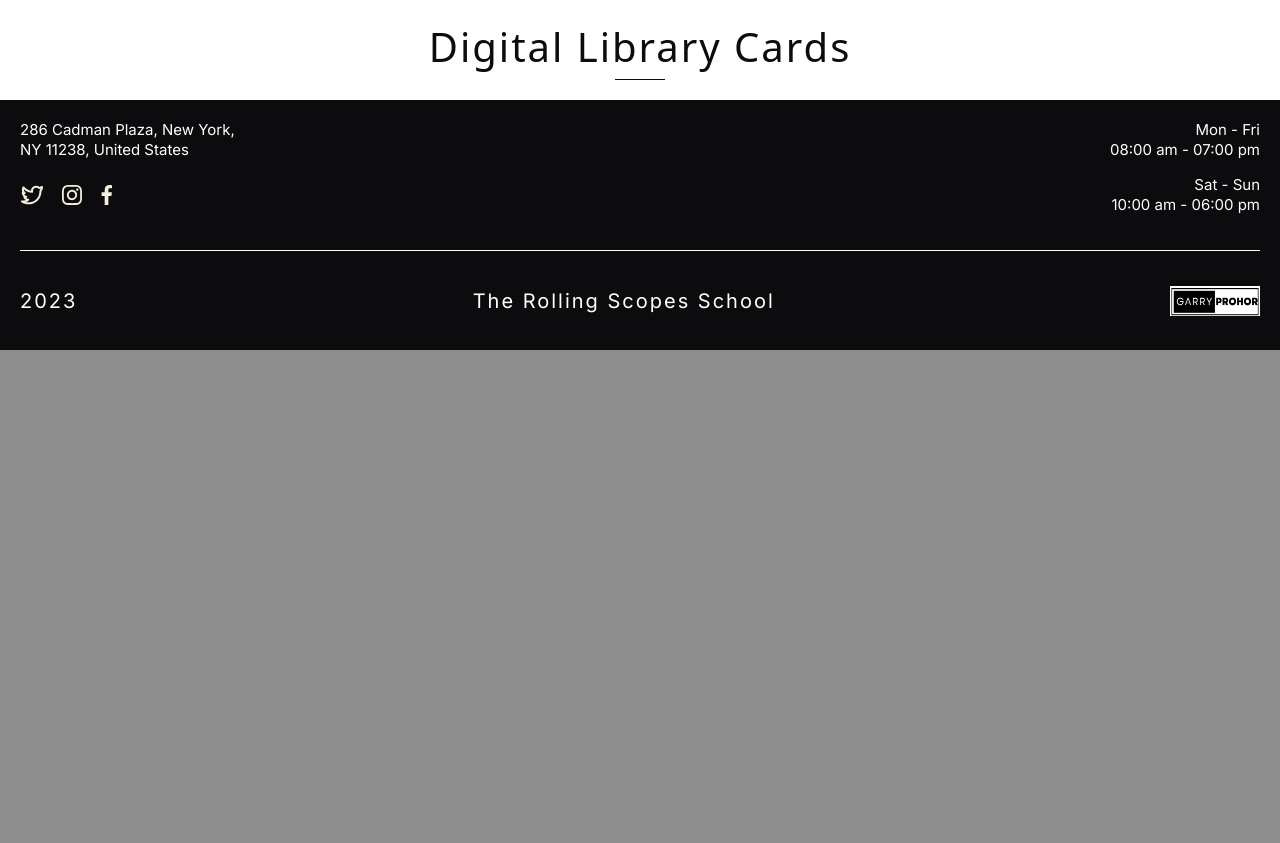
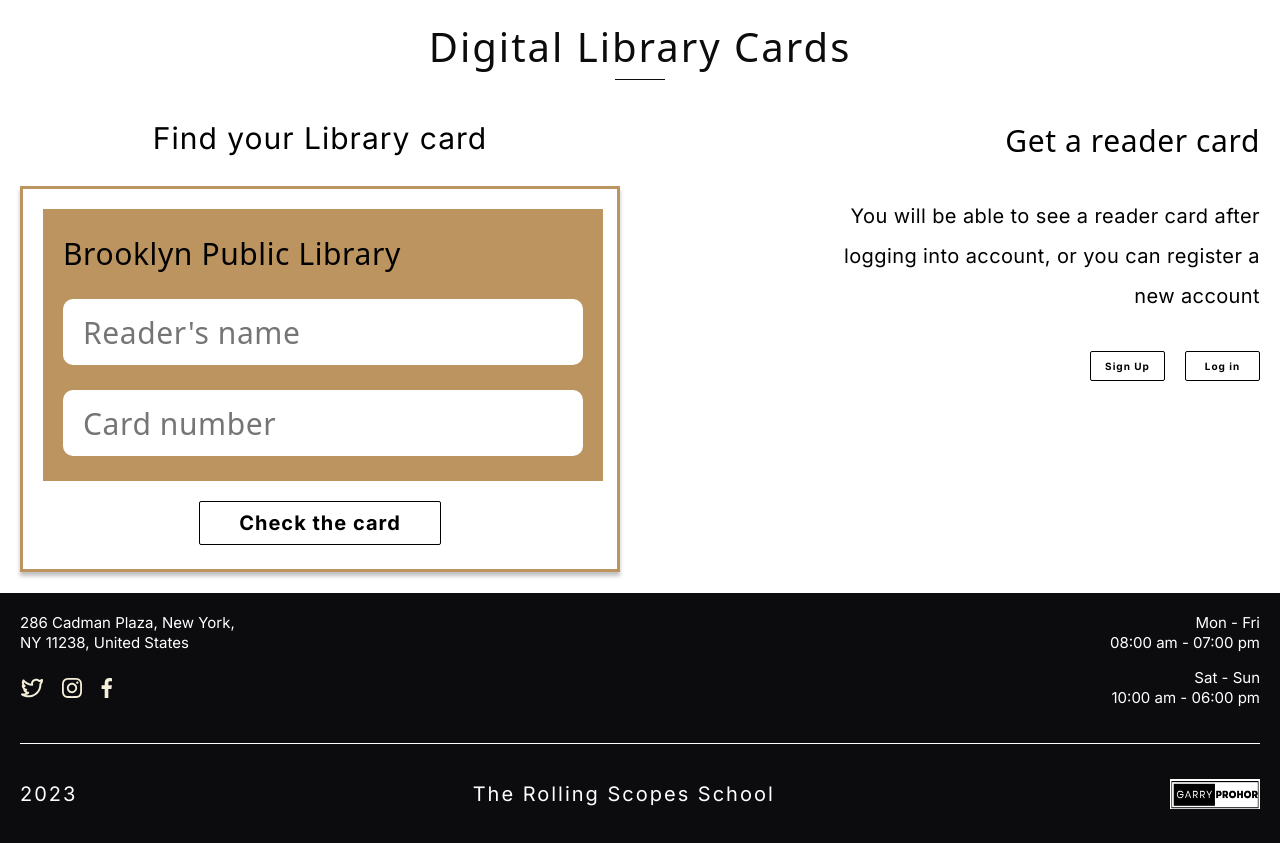
Before and after one commit to GarryProhor/garryprohor-JSFEPRESCHOOL2023-Q2, a plain HTML site: page library/index.html in a window 1280 px wide. Shown: the part 4320-5163 px from the top of the page. Before the commit the page ends 4670 px from the top, so only its background shows below. Drawn offline with Linux system fonts and the light colour scheme; a web font is replaced by a local one.

Commit message:
fix: digital  section

```diff
--- a/library/index.html
+++ b/library/index.html
@@ -292,6 +292,29 @@
                 <h2>Digital Library Cards</h2>
                 <hr/>
             </div>
+            <div class="find-section">
+                <div class="find-form">
+                    <p class="find-title">Find your Library card</p>
+                    <div class="frame-library">
+                        <div class="library-inputs">
+                            <p class="title-input">Brooklyn Public Library</p>
+                            <label>
+                                <input class="find-input" type="text" placeholder="Reader's name"/>
+                                <input class="find-input" type="text" placeholder="Card number"/>
+                            </label>
+                        </div>
+                        <button class="check-button">Check the card</button>
+                    </div>
+                </div>
+                <div class="login-form">
+                    <p class="reader-title">Get a reader card</p>
+                    <p class="reader-text">You will be able to see a reader card after logging into account, or you can register a new account</p>
+                    <div class="buttons">
+                        <button class="log-button">Sign Up</button>
+                        <button class="log-button">Log in</button>
+                    </div>
+                </div>
+            </div>
         </section>
     </main>
     <footer class="footer">
--- a/library/style.css
+++ b/library/style.css
@@ -571,9 +571,6 @@ body{
     display: flex;
     justify-content: space-between;
 }
-.contact-left{
-
-}
 .contact-title{
     text-align: start;
     font-family: var(--font-inter);
@@ -605,6 +602,138 @@ body{
 .contact-text:last-child{
     margin-top: 20px;
     margin-bottom: 0;
+}
+.find-section{
+    width: 100%;
+    height: 453px;
+    display: flex;
+    justify-content: space-between;
+    margin-top: 40px;
+}
+.find-form{
+    width: 600px;
+    display: flex;
+    flex-direction: column;
+}
+.find-title{
+    text-align: center;
+    font-family: var(--font-inter);
+    font-size: 30px;
+    font-style: normal;
+    font-weight: 400;
+    line-height: normal;
+    letter-spacing: 1px;
+    text-transform: inherit;
+    margin-bottom: 30px;
+}
+.frame-library{
+    width: 100%;
+    height: 386px;
+    display: flex;
+    flex-direction: column;
+    border: 3px solid var(--color-brawn);
+    box-shadow: 0 4px 4px 0 rgba(0, 0, 0, 0.25);
+}
+.library-inputs{
+    width: 560px;
+    height: 272px;
+    display: flex;
+    flex-direction: column;
+    background-color: var(--color-brawn);
+    margin: 20px;
+}
+.library-inputs label{
+    display: flex;
+    flex-direction: column;
+}
+.title-input{
+    font-family: var(--font-forum);
+    font-size: 30px;
+    font-style: normal;
+    font-weight: 400;
+    line-height: 50px; /* 166.667% */
+    letter-spacing: 0.6px;
+    margin: 20px 0 20px 20px;
+}
+.find-input{
+    width: 520px;
+    height: 66px;
+    background: var(--color-white);
+    color: var(--color-gray);
+    font-family: var(--font-forum);
+    font-size: 30px;
+    font-style: normal;
+    font-weight: 400;
+    line-height: 50px; /* 166.667% */
+    letter-spacing: 0.6px;
+    margin: 0 20px 25px 20px;
+    padding-left: 20px;
+    border-radius: 10px;
+}
+.check-button{
+    width: 242px;
+    height: 44px;
+    display: flex;
+    justify-content: center;
+    align-items: center;
+    border: 1px solid var(--color-black-1);
+    font-family: var(--font-inter);
+    font-size: 20px;
+    font-style: normal;
+    font-weight: 700;
+    line-height: normal;
+    letter-spacing: 1px;
+    border-radius: 2px;
+    margin: 0 auto;
+}
+.login-form{
+    display: flex;
+    flex-direction: column;
+    align-items: end;
+}
+.reader-title{
+    text-align: center;
+    font-family: var(--font-forum);
+    font-size: 30px;
+    font-style: normal;
+    font-weight: 400;
+    line-height: normal;
+    letter-spacing: 0.6px;
+    margin-bottom: 35px;
+}
+.reader-text{
+    width: 456px;
+    text-align: right;
+    font-family: var(--font-inter);
+    font-size: 20px;
+    font-style: normal;
+    font-weight: 400;
+    line-height: 40px; /* 200% */
+    letter-spacing: 0.4px;
+    margin-bottom: 35px;
+}
+.buttons{
+    display: flex;
+}
+.log-button{
+    display: flex;
+    width: 75px;
+    height: 30px;
+    padding: 10px 0;
+    justify-content: center;
+    align-items: center;
+    border-radius: 2px;
+    border: 1px solid var(--color-black-1);
+    margin-left: 20px;
+    font-family: var(--font-inter);
+    font-size: 10px;
+    font-style: normal;
+    font-weight: 700;
+    line-height: normal;
+    letter-spacing: 1px;
+}
+.log-button:first-child{
+    margin-left: 0;
 }
 .footer{
     width: 100%;
```
